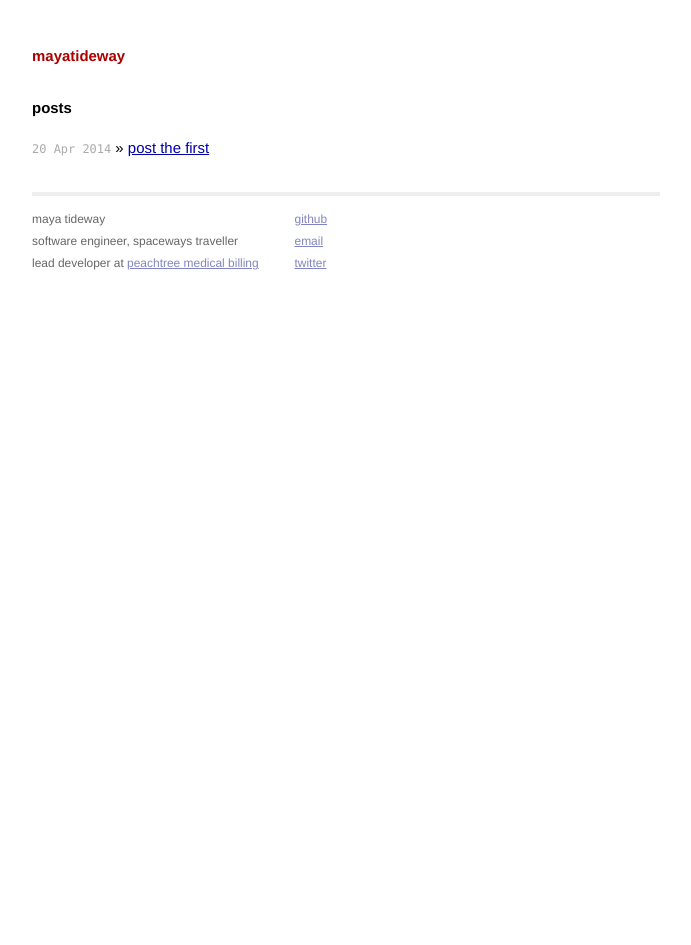
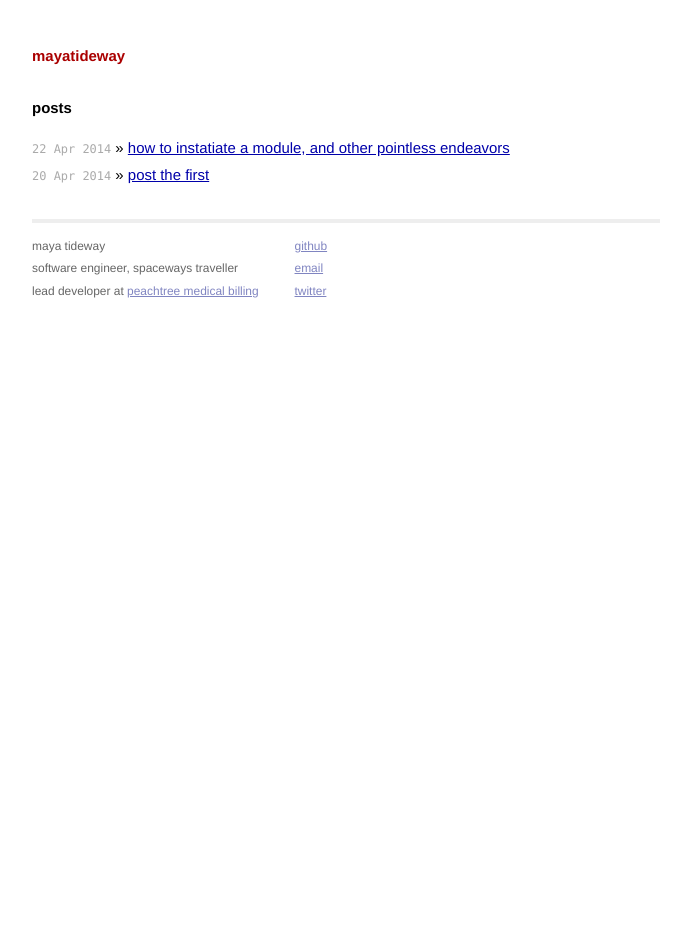
Before and after one commit to imtayadeway/imtayadeway.github.io, a Jekyll site: the page built from index.html, in a window 1280 px wide. Shown: the whole page, without its empty margins (294-985 px from the left). Built offline with Jekyll 4.4.1, drawn with Linux system fonts in a browser that asks for light colours; Markdown is read by kramdown in place of the engine named in the settings; some of the changed lines change nothing that is shown.

Commit message:
Post number 2

```diff
--- /dev/null
+++ b/_posts/2014-04-22-how-to-instantiate-a-module.md
@@ -0,0 +1,63 @@
+---
+layout: post
+title: "how to instatiate a module, and other pointless endeavors"
+date: 2014-04-22 19:11:00
+---
+
+probably the most frequent ruby interview/trivia question: what's the difference between a module and a class? most frequent answer: you can't instantiate a module!
+
+anything more elaborate than that usually takes the form of a list of differences in mostly attitudes toward the two, and not so much of the features. a slightly more sophisticated answer might point out that they're probably more similar than we're used to thinking.
+
+so why, after all, can't you instantiate a module? further, why do modules have 'instance' methods, eh?
+
+can we fool a module into instantiating an object for us? well, it ruby after all, so i'm going to say yes, with some jiggery pokery. here's a go:
+
+{% highlight ruby %}
+module MessedUpModule
+  def self.new(*args, &block)
+    klass = Class.new
+    klass.include(self)
+    klass.new(*args, &block)
+  end
+
+  attr_accessor :a, :b
+
+  def to_s
+    "#<#{ self.class }:0x#{ (object_id * 2).to_s(16) }>"
+  end
+
+  def class
+    MessedUpModule
+  end
+
+  private
+
+  def initialize(a, b)
+    @a = a
+    @b = b
+  end
+end
+
+class SteadyClass
+end
+
+maya = MessedUpModule.new('foo', 'bar')
+puts maya   # => #<MessedUpModule:0x8c83590>
+puts maya.a # => foo
+puts maya.b # => bar
+
+yama = SteadyClass.new
+puts yama # => #<SteadyClass:0x8c834b4>
+
+p [maya.class, yama.class]             # => [MessedUpModule, SteadyClass]
+p [maya.class.class, yama.class.class] # => [Module, Class]
+
+p maya.public_methods - yama.public_methods # => [:a, :a=, :b, :b=]
+p yama.public_methods - maya.public_methods # => []
+
+p maya.private_methods - yama.private_methods # => []
+p yama.private_methods - maya.private_methods # => []
+{% endhighlight %}
+
+
+applications? none, whatsoever.
--- a/css/syntax.css
+++ b/css/syntax.css
@@ -33,7 +33,7 @@
 .highlight .ni { color: #800080 } /* Name.Entity */
 .highlight .ne { color: #990000; font-weight: bold } /* Name.Exception */
 .highlight .nf { color: #6d4c2f; font-weight: bold } /* Name.Function */
-.highlight .nn { color: #555555 } /* Name.Namespace */
+.highlight .nn { color: #6d4c2f } /* Name.Namespace */
 .highlight .nt { color: #000080 } /* Name.Tag */
 .highlight .nv { color: #008080 } /* Name.Variable */
 .highlight .ow { font-weight: bold } /* Operator.Word */
```
